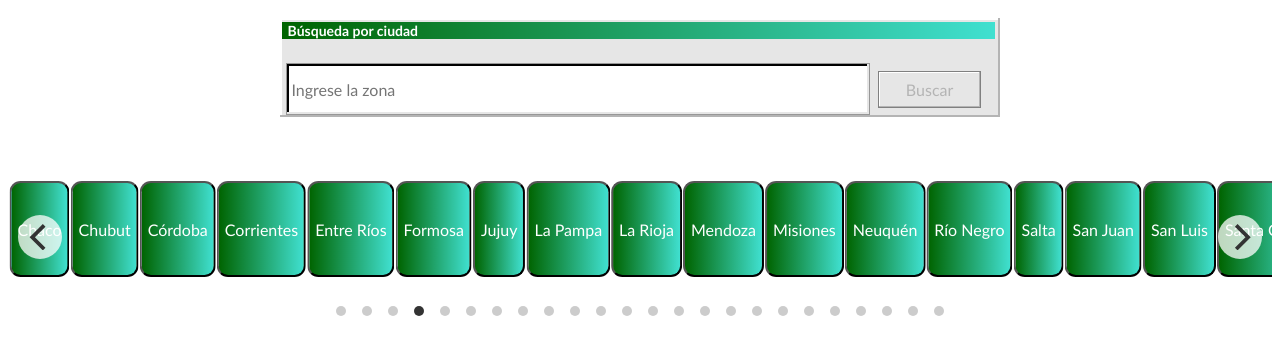
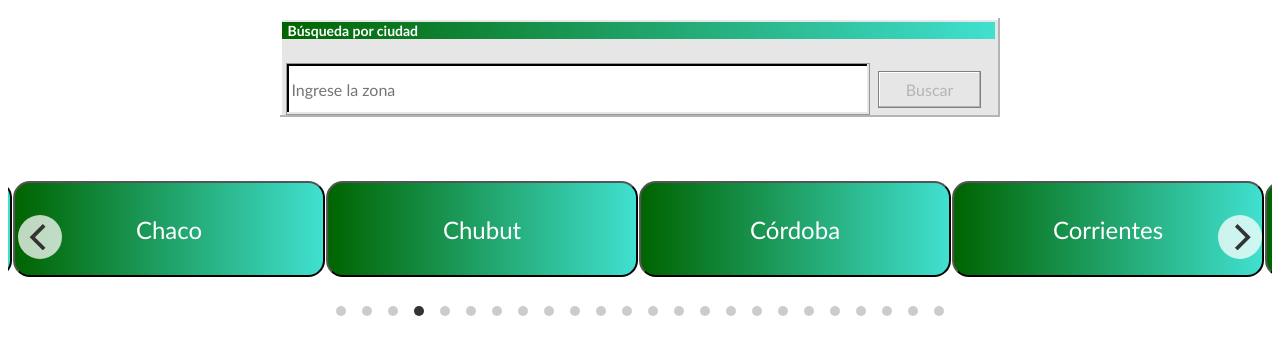
Before and after one commit to e-pena/meteorologiaSMN, a website: page index.html in a window 1280 px wide. Shown: the part 111-466 px from the top of the page. Drawn offline with nearby package versions, Linux system fonts and the light colour scheme; no server answers.

Commit message:
tamaño de cards

```diff
--- a/style.css
+++ b/style.css
@@ -164,13 +164,16 @@ p {
 }
 
 .btn-provincia {
-	height: 6em;
+	height: 4em;
+	min-width: 13em;
+	max-width: 13em;
 	background-image: linear-gradient(270deg, #40e0d0 0%, #006400 100%);
 	color: #ffffff;
-	font-size: 1em;
+	font-size: 1.5em;
 	object-fit: cover;
 	margin-right: 1px;
 	border-radius: 0.7em;
+	overflow: hidden;
 }
 
 .btn-provincia:hover {
```
